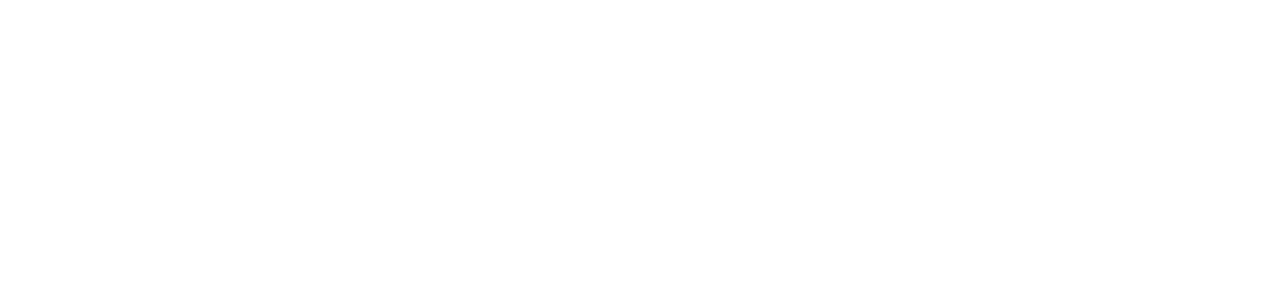
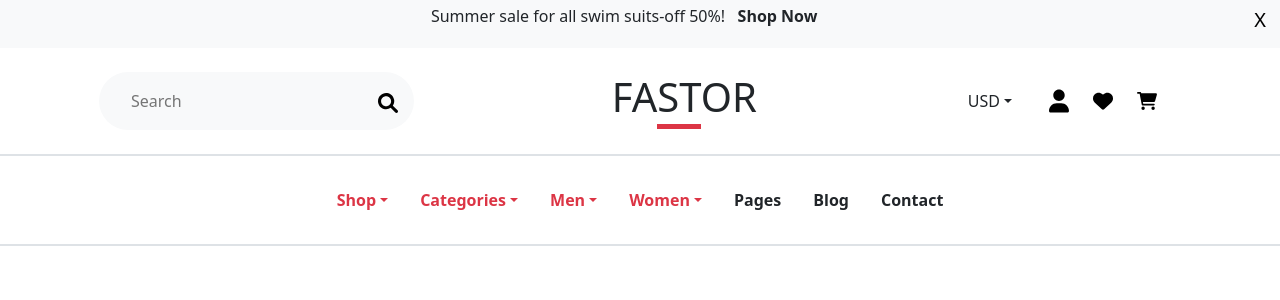
Before and after one commit to karthikeyandhanasekar/react-fastor, a React (Create React App) app: page / in a window 1280 px wide. Shown: the top 300 px of the page. Built offline with nearby package versions, Linux system fonts and the light colour scheme.

Commit message:
Header Completed

```diff
--- a/public/index.html
+++ b/public/index.html
@@ -24,7 +24,7 @@
       work correctly both with client-side routing and a non-root public URL.
       Learn how to configure a non-root public URL by running `npm run build`.
     -->
-    <title>React App</title>
+    <title>Fastor</title>
   </head>
   <body>
     <noscript>You need to enable JavaScript to run this app.</noscript>
--- a/src/App.js
+++ b/src/App.js
@@ -1,9 +1,10 @@
+import Header from "./Components/Header";
 
 
 function App() {
   return (
     <div className="App">
-
+      <Header />
     </div>
   );
 }
--- /dev/null
+++ b/src/Components/Header.jsx
@@ -0,0 +1,114 @@
+import { Dropdown } from "react-bootstrap"
+import Nav from 'react-bootstrap/Nav';
+import NavItem from 'react-bootstrap/NavItem';
+import NavLink from 'react-bootstrap/NavLink';
+const Header = () => {
+
+    return (
+        <header>
+            {/* Notification bar */}
+            <div className="text-center bg-light py-1">
+                <p>Summer sale for all swim suits-off 50%!  &nbsp; <span className="fw-semibold">Shop Now</span>
+                    <button className="bg-transparent     border-0 fs-5  float-end me-2 ">X</button>
+                </p>
+            </div>
+
+            {/* Title Content */}
+            <div className="d-flex  flex-column flex-md-row justify-content-around align-items-center py-4
+            border-bottom border-2
+            ">
+
+                {/* search input */}
+                <div className="rounded-pill bg-light p-3">
+                    <input type={"text"} className="border-0 bg-transparent  px-3" placeholder="Search" />
+                    <svg xmlns="http://www.w3.org/2000/svg" width={20} viewBox="0 0 512 512">
+                        <path d="M500.3 443.7l-119.7-119.7c27.22-40.41 40.65-90.9 33.46-144.7C401.8 87.79 326.8 13.32 235.2 1.723C99.01-15.51-15.51 99.01 1.724 235.2c11.6 91.64 86.08 166.7 177.6 178.9c53.8 7.189 104.3-6.236 144.7-33.46l119.7 119.7c15.62 15.62 40.95 15.62 56.57 0C515.9 484.7 515.9 459.3 500.3 443.7zM79.1 208c0-70.58 57.42-128 128-128s128 57.42 128 128c0 70.58-57.42 128-128 128S79.1 278.6 79.1 208z" />
+                    </svg>
+                </div>
+                {/* title */}
+                <h1 className="fw-semibolder">FA<span className="border-bottom border-5 border-danger">ST</span>OR</h1>
+
+                {/* icons */}
+                <div className="d-flex justify-content-between">
+
+                    {/* Currency Toggle */}
+                    <Dropdown className="me-4">
+                        <Dropdown.Toggle variant="text">
+                            USD
+                        </Dropdown.Toggle>
+                        <Dropdown.Menu>
+                            <Dropdown.Item href="">INR</Dropdown.Item>
+                            <Dropdown.Item href="">AED</Dropdown.Item>
+                        </Dropdown.Menu>
+                    </Dropdown>
+
+                    <svg xmlns="http://www.w3.org/2000/svg" className='me-4' width={20} viewBox="0 0 448 512">
+                        <path d="M224 256c70.7 0 128-57.31 128-128s-57.3-128-128-128C153.3 0 96 57.31 96 128S153.3 256 224 256zM274.7 304H173.3C77.61 304 0 381.6 0 477.3c0 19.14 15.52 34.67 34.66 34.67h378.7C432.5 512 448 496.5 448 477.3C448 381.6 370.4 304 274.7 304z" />
+                    </svg>
+
+                    <svg xmlns="http://www.w3.org/2000/svg" width={20} className='me-4' viewBox="0 0 512 512">
+                        <path d="M0 190.9V185.1C0 115.2 50.52 55.58 119.4 44.1C164.1 36.51 211.4 51.37 244 84.02L256 96L267.1 84.02C300.6 51.37 347 36.51 392.6 44.1C461.5 55.58 512 115.2 512 185.1V190.9C512 232.4 494.8 272.1 464.4 300.4L283.7 469.1C276.2 476.1 266.3 480 256 480C245.7 480 235.8 476.1 228.3 469.1L47.59 300.4C17.23 272.1 .0003 232.4 .0003 190.9L0 190.9z" />
+                    </svg>
+
+                    <svg xmlns="http://www.w3.org/2000/svg" width={20} className='me-4' viewBox="0 0 576 512">
+                        <path d="M96 0C107.5 0 117.4 8.19 119.6 19.51L121.1 32H541.8C562.1 32 578.3 52.25 572.6 72.66L518.6 264.7C514.7 278.5 502.1 288 487.8 288H170.7L179.9 336H488C501.3 336 512 346.7 512 360C512 373.3 501.3 384 488 384H159.1C148.5 384 138.6 375.8 136.4 364.5L76.14 48H24C10.75 48 0 37.25 0 24C0 10.75 10.75 0 24 0H96zM128 464C128 437.5 149.5 416 176 416C202.5 416 224 437.5 224 464C224 490.5 202.5 512 176 512C149.5 512 128 490.5 128 464zM512 464C512 490.5 490.5 512 464 512C437.5 512 416 490.5 416 464C416 437.5 437.5 416 464 416C490.5 416 512 437.5 512 464z" />
+                    </svg>
+
+                </div>
+            </div>
+
+
+            {/* Nav bar */}
+            <div className='py-4 d-flex justify-content-center border-bottom border-2'>
+                <Nav className="">
+                    <Dropdown as={NavItem}>
+                        <Dropdown.Toggle as={NavLink} className="text-danger fw-semibold">Shop</Dropdown.Toggle>
+                        <Dropdown.Menu>
+                            <Dropdown.Item>Items</Dropdown.Item>
+                        </Dropdown.Menu>
+                    </Dropdown>
+
+                    <Dropdown as={NavItem}>
+                        <Dropdown.Toggle as={NavLink} className="text-danger fw-semibold">Categories</Dropdown.Toggle>
+                        <Dropdown.Menu>
+                            <Dropdown.Item>Items</Dropdown.Item>
+                        </Dropdown.Menu>
+                    </Dropdown>
+
+                    <Dropdown as={NavItem}>
+                        <Dropdown.Toggle as={NavLink} className="text-danger fw-semibold">Men</Dropdown.Toggle>
+                        <Dropdown.Menu>
+                            <Dropdown.Item>Items</Dropdown.Item>
+                        </Dropdown.Menu>
+                    </Dropdown>
+
+                    <Dropdown as={NavItem}>
+                        <Dropdown.Toggle as={NavLink} className="text-danger fw-semibold">Women</Dropdown.Toggle>
+                        <Dropdown.Menu>
+                            <Dropdown.Item>Items</Dropdown.Item>
+                        </Dropdown.Menu>
+                    </Dropdown>
+
+                    <Nav.Item>
+                        <Nav.Link href="" className="text-dark fw-semibold">Pages</Nav.Link>
+                    </Nav.Item>
+                    <Nav.Item>
+                        <Nav.Link href="/" className="text-dark fw-semibold" >Blog</Nav.Link>
+                    </Nav.Item>
+                    <Nav.Item>
+                        <Nav.Link href="/" className="text-dark fw-semibold" >Contact</Nav.Link>
+                    </Nav.Item>
+                </Nav>
+            </div>
+
+
+
+
+
+
+        </header>
+    )
+
+}
+
+export default Header
--- a/src/assets/css/index.css
+++ b/src/assets/css/index.css
@@ -0,0 +1,7 @@
+input:focus {
+    outline-width: 0;
+}
+
+svg {
+    cursor: pointer;
+}
```
